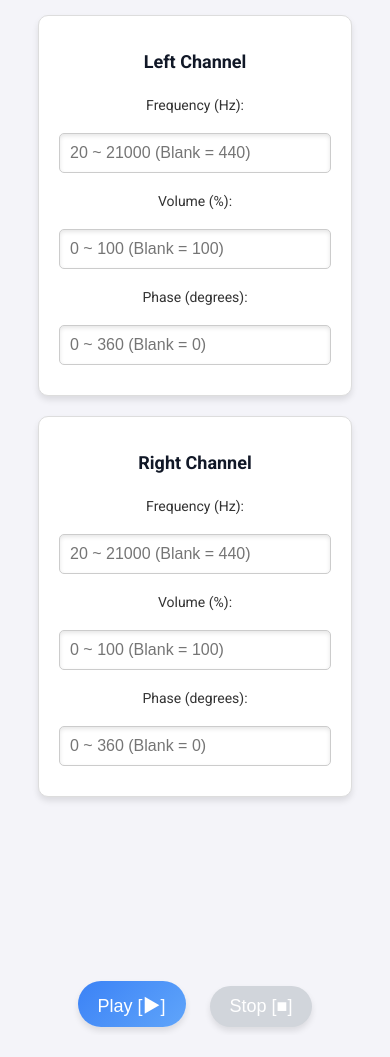
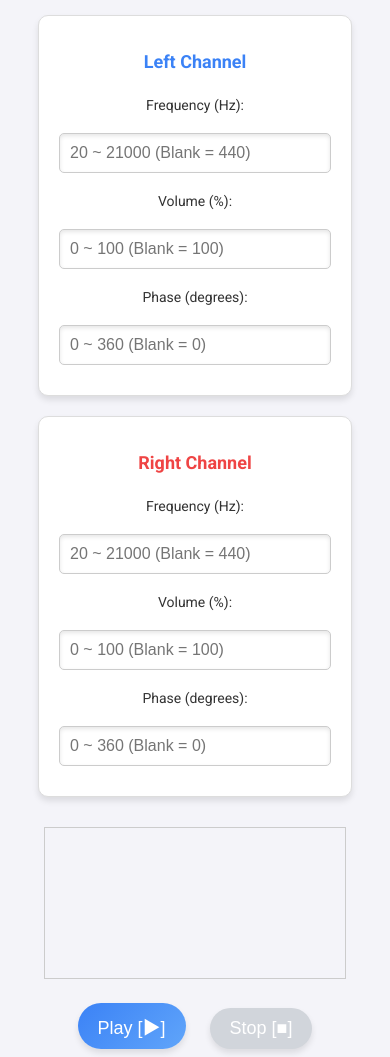
Before and after one commit to Cho-WH/MultiFreqGen, a plain HTML site: page index.html in a window 390 px wide. Shown: the part 122-1179 px from the top of the page. Before the commit the page ends 1157 px from the top, so only its background shows below. Drawn offline with Linux system fonts and the light colour scheme.

Commit message:
Update style.css
파형 그리기

```diff
--- a/style.css
+++ b/style.css
@@ -82,13 +82,22 @@ button:disabled {
 
 h1 {
     font-size: 32px;
-    color: #3b82f6;
+    color: #111827;
 }
 
 h2 {
     text-align: center;
     font-size: 18px;
-    color: #111827;
+}
+
+/* Left Channel 글자 색상 (파랑) */
+.left-channel {
+    color: #3B82F6;
+}
+
+/* Right Channel 글자 색상 (빨강) */
+.right-channel {
+    color: #EF4444;
 }
 
 .controls {
@@ -125,3 +134,22 @@ h2 {
         box-sizing: border-box; /* 버튼의 패딩도 포함 */
     }
 }
+
+/* 파형 그리기 */
+#waveformCanvas {
+    margin-top: 20px;
+    border: 1px solid #ccc;
+    width: 100%;  /* 캔버스 너비를 부모 요소에 맞춤 */
+    max-width: 600px; /* 큰 화면에서 최대 너비를 600px로 제한 */
+    height: auto;  /* 높이를 비율에 맞게 조정 */
+    max-height: 200px; /* 큰 화면에서 최대 높이를 200px로 제한 */
+}
+
+/* 작은 화면에서 반응형 적용 */
+@media (max-width: 768px) {
+    #waveformCanvas {
+        width: 90%; /* 작은 화면에서는 너비를 90%로 조정하여 너무 크지 않게 */
+        max-width: 400px; /* 작은 화면에서는 최대 너비를 300px로 제한 */
+        max-height: 150px; /* 최대 높이를 150px로 제한 */
+    }
+}
```
